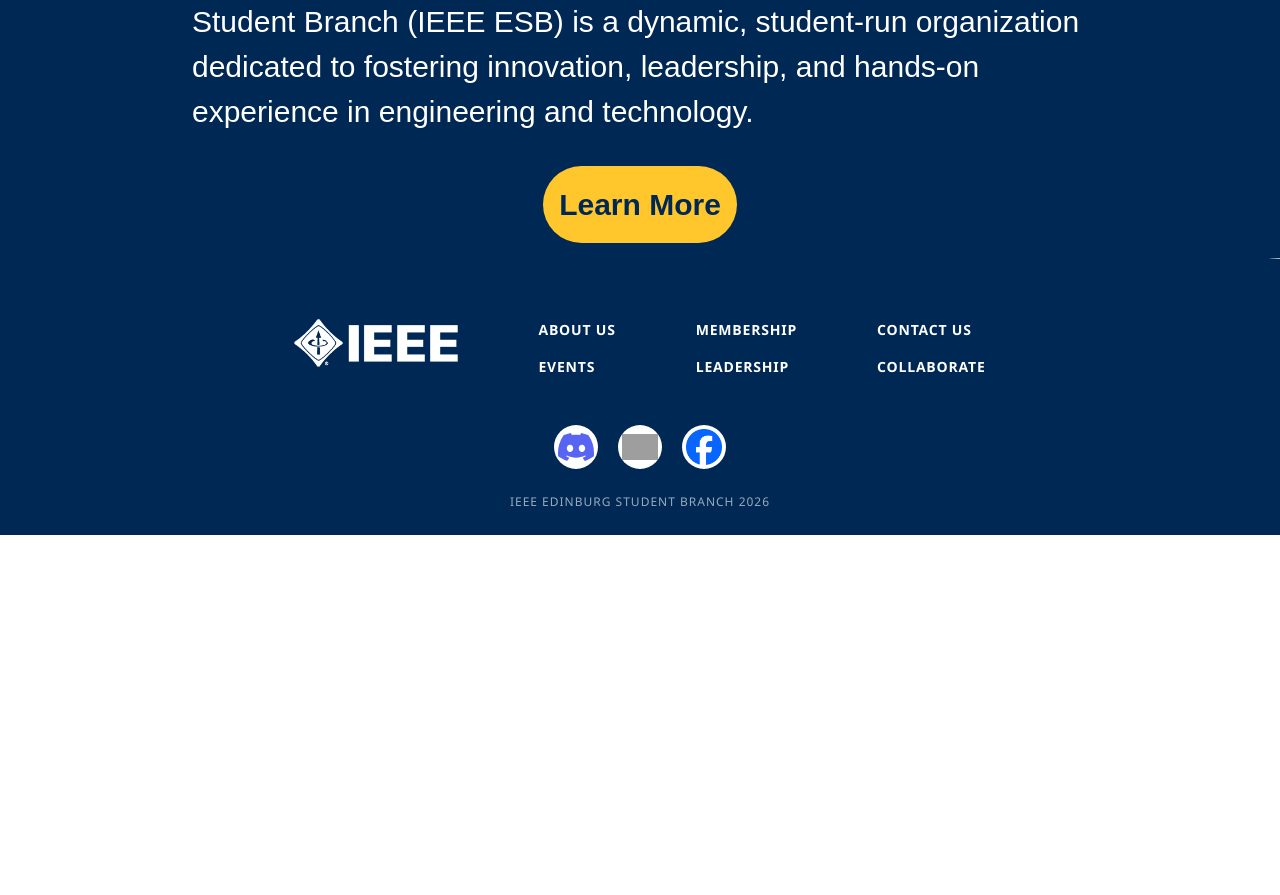
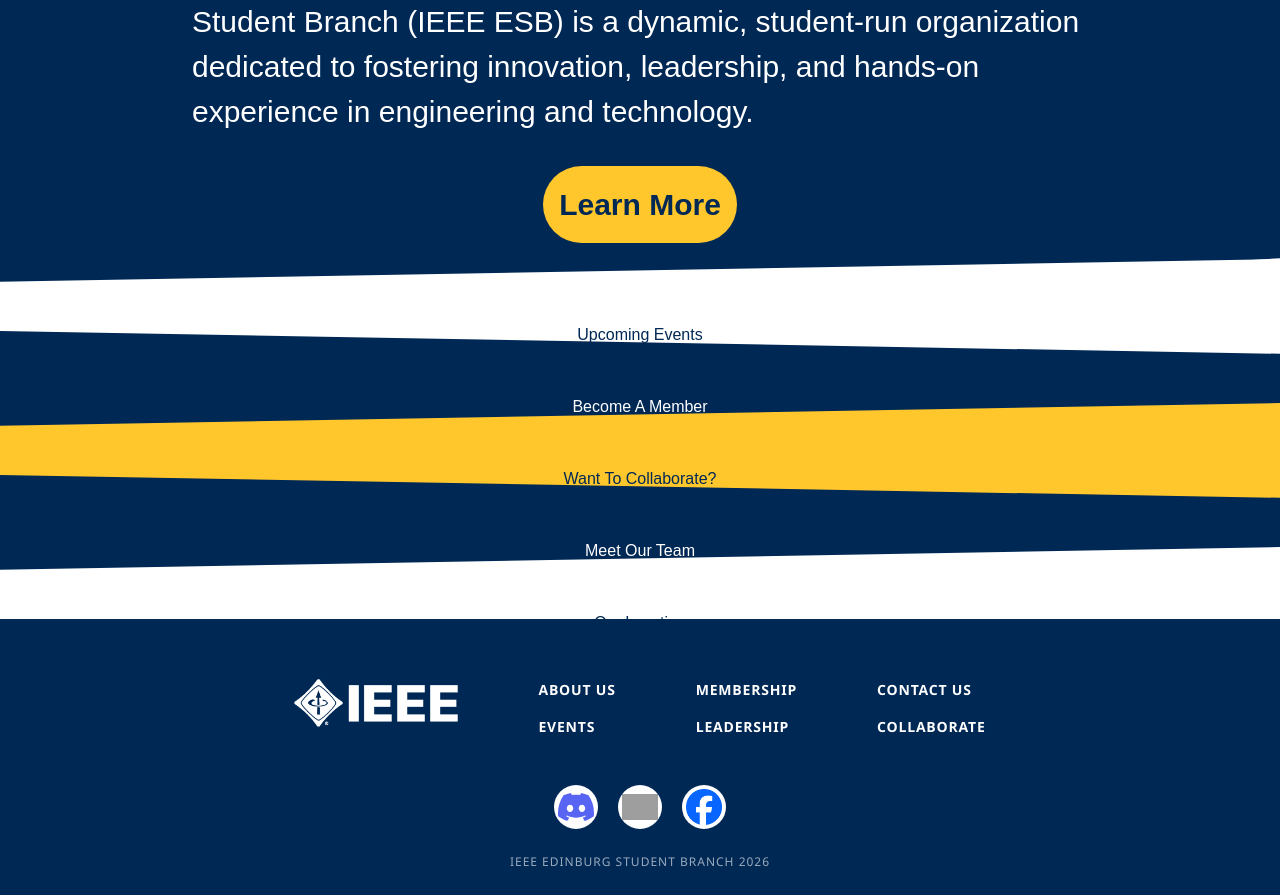
Before and after one commit to IEEE-ESB/R5-Conference-Website, a Next.js app: page / in a window 1280 px wide. Shown: the part 680-1575 px from the top of the page. Before the commit the page ends 1215 px from the top, so only its background shows below. Built offline with nearby package versions, Linux system fonts and the light colour scheme; grey boxes are pictures that could not be loaded.

Commit message:
template

```diff
--- a/app/page.tsx
+++ b/app/page.tsx
@@ -15,9 +15,24 @@ export default function Home() {
         <p className={styles.text}>
           The Institute of Electrical and Electronics Engineers - Edinburg Student Branch (IEEE ESB) is a dynamic, student-run organization dedicated to fostering innovation, leadership, and hands-on experience in engineering and technology.
         </p>
-        <a className={styles.container} href='/about'>
-          <button className={styles.button}>Learn More</button>
-        </a>
+        <div className={styles.container}>
+          <a href='/about' className={styles.button}>Learn More</a>
+        </div>
+      </AngledRectangle>
+      <AngledRectangle flipped={true} color='white' textColor='blue'>
+        <h1>Upcoming Events</h1>
+      </AngledRectangle>
+      <AngledRectangle>
+        <h1>Become A Member</h1>
+      </AngledRectangle>
+      <AngledRectangle flipped={true} color='yellow' textColor='blue'>
+        <h1>Want To Collaborate?</h1>
+      </AngledRectangle>
+      <AngledRectangle>
+        <h1>Meet Our Team</h1>
+      </AngledRectangle>
+      <AngledRectangle flipped={true} color='white' textColor='blue'>
+        <h1>Our Location</h1>
       </AngledRectangle>
     </div>
 	);
```
